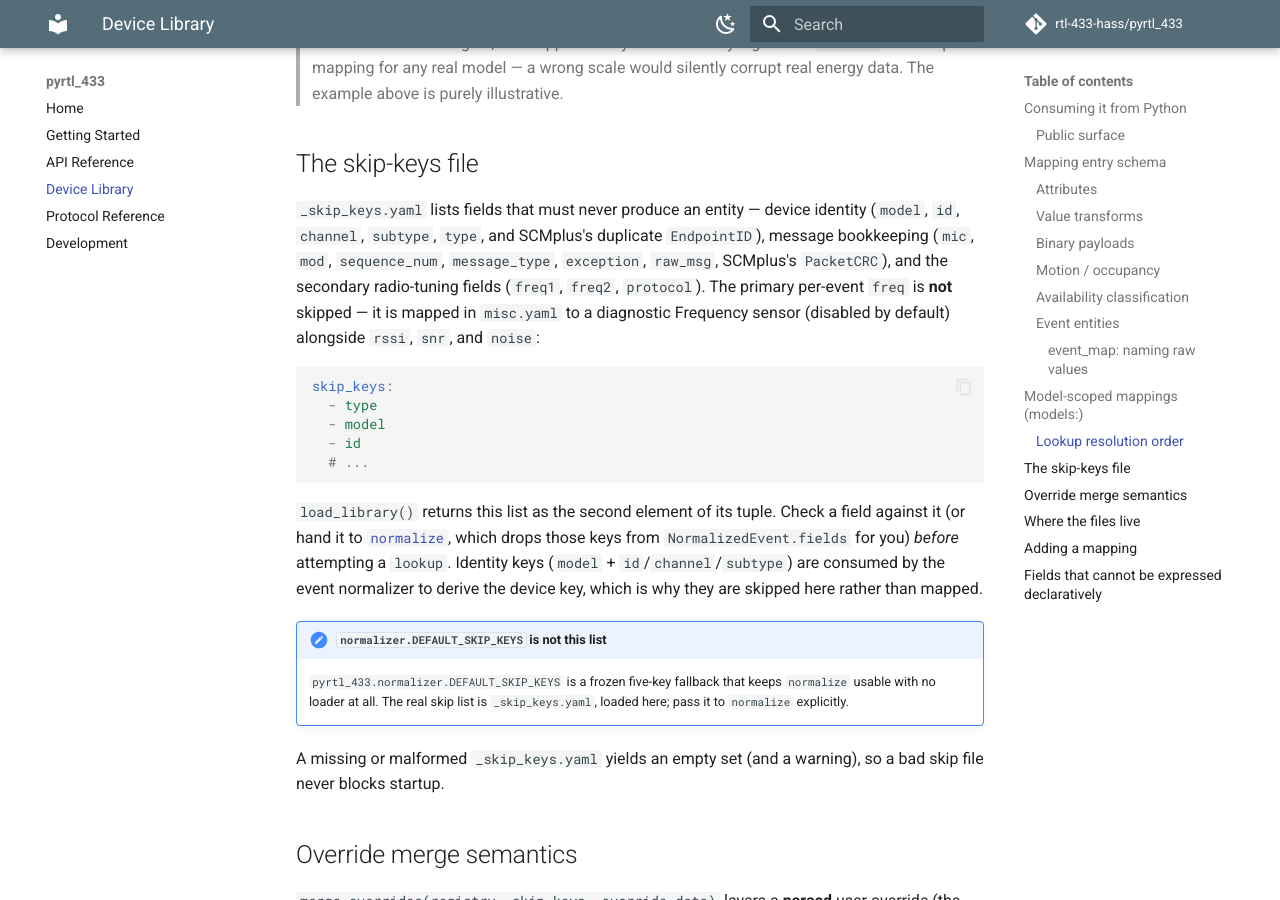
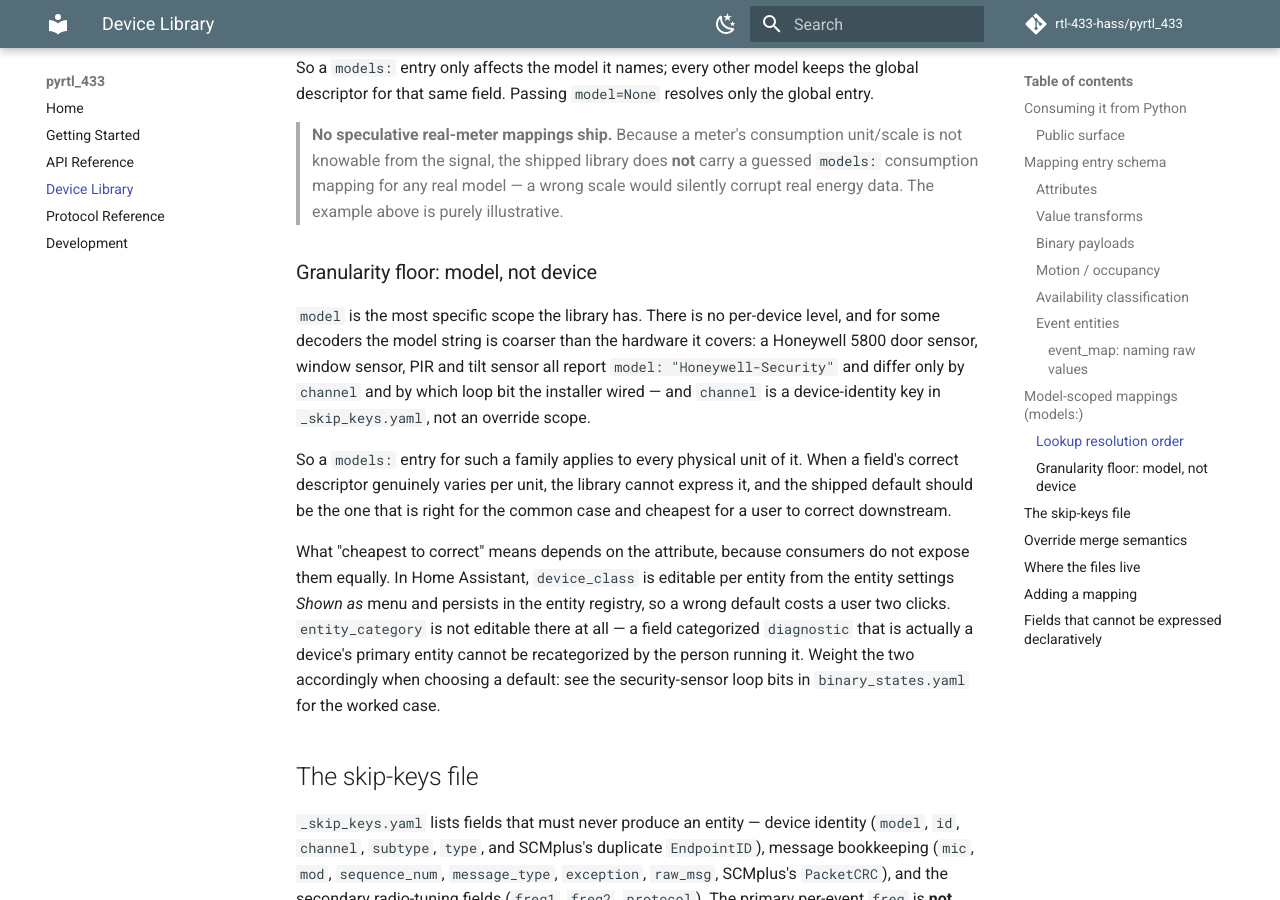
Before and after one commit to rtl-433-hass/pyrtl_433, an MkDocs documentation site: the page built from docs/device-library.md, in a window 1280 px wide and 900 px high, scrolled down 9907 px. Built offline with MkDocs 1.6.1 and Material for MkDocs 9.7.7, drawn with Linux system fonts in a browser that asks for light colours; comment, search, counter and statistics services are not loaded; the version menu is left out; some of the changed text lies outside the part shown.

Commit message:
fix(library): make security-sensor loop contacts primary entities (#49)
`contact_open` and `reed_open` shipped as `entity_category: diagnostic`
with `device_class: safety`, so a Honeywell 5800 device produced no
primary entity at all: every field it emits (`contact_open`, `reed_open`,
`alarm`, `tamper`, `battery_ok`) landed in the Diagnostic section, and
`state`, `event` and `heartbeat` are unmapped.

Those two values were never a decision. Upstream added `tamper`/`alarm`
with `device_class: safety` in merbanan/rtl_433#1357, then categorized
them in #1952, whose stated rule was to mark "the NON-PRIMARY entities".
`contact_open`/`reed_open` arrived two years later in #2881, copy-pasted
from the adjacent `tamper` block -- the category and the class came along
with the paste, and neither is mentioned anywhere in that PR. On these
devices the loop bits ARE the primary entity, so the inherited category
contradicts the rule that introduced it.

Drop `entity_category` from `contact_open`, `reed_open` and `alarm`, and
retype the two contacts to `device_class: opening` (they read Open/Closed,
not Unsafe/Safe). `tamper` is non-primary on every decoder that emits it
and keeps the upstream category.

Which loop is live is an installer choice per physical sensor, so no
shipped default is right for everyone. The split follows what a user can
repair downstream: Home Assistant exposes `device_class` per entity via
entity settings "Shown as" (and lists the group holding the shipped class
first, so `opening` puts window/door/garage_door on top and keeps
motion/occupancy one divider below), while `entity_category` is not
editable there at all.

Drop the "ported faithfully" claims from the library reference, since the
upstream table is now a starting point rather than a specification, and
document the granularity floor: `model` is the most specific scope the
library has, and `Honeywell-Security` covers doors, windows, PIRs and
tilt sensors alike.

Refs: https://github.com/merbanan/rtl_433/pull/2881#issuecomment-2028497556


Claude-Session: https://claude.ai/code/session_01GMGpiLVZXP71KHQUPGfqTV

Co-authored-by: Claude Opus 5 (1M context) <noreply@anthropic.com>

```diff
--- a/docs/device-library.md
+++ b/docs/device-library.md
@@ -18,11 +18,17 @@ Its descriptor vocabulary (`platform`, `device_class`, `state_class`,
 vocabulary, so a Home Assistant consumer maps it 1:1 — but nothing here imports
 Home Assistant, and any consumer can read the same fields.
 
-> The shipped library is a faithful port of the curated `mappings` table and
-> `SKIP_KEYS` from rtl_433's own
-> [`examples/rtl_433_mqtt_hass.py`](https://github.com/merbanan/rtl_433/blob/90621a8cb56c79b766077cadce4dc37bc613c54c/examples/rtl_433_mqtt_hass.py).
-> The mapping *semantics* (device class, unit, state class, value transform,
-> unique-id suffix) are reused; the MQTT transport is discarded.
+> The shipped library started from the curated `mappings` table and `SKIP_KEYS`
+> in rtl_433's own
+> [`examples/rtl_433_mqtt_hass.py`](https://github.com/merbanan/rtl_433/blob/90621a8cb56c79b766077cadce4dc37bc613c54c/examples/rtl_433_mqtt_hass.py):
+> the mapping *semantics* (device class, unit, state class, value transform,
+> unique-id suffix) are reused and the MQTT transport is discarded.
+>
+> It is not kept in lockstep with that table. Where an upstream value is wrong
+> for real hardware the library diverges deliberately, and the reasoning is
+> recorded in a comment next to the field in `data/*.yaml` — see the
+> security-sensor loop bits in `binary_states.yaml` for a worked example. Treat
+> the upstream table as the starting point, not as the specification.
 
 ## Consuming it from Python
 
@@ -390,6 +396,29 @@ global entry.
 > scale would silently corrupt real energy data. The example above is purely
 > illustrative.
 
+### Granularity floor: model, not device
+
+`model` is the most specific scope the library has. There is no per-device level,
+and for some decoders the model string is coarser than the hardware it covers: a
+Honeywell 5800 door sensor, window sensor, PIR and tilt sensor all report
+`model: "Honeywell-Security"` and differ only by `channel` and by which loop bit
+the installer wired — and `channel` is a device-identity key in
+`_skip_keys.yaml`, not an override scope.
+
+So a `models:` entry for such a family applies to every physical unit of it. When
+a field's correct descriptor genuinely varies per unit, the library cannot
+express it, and the shipped default should be the one that is right for the
+common case and cheapest for a user to correct downstream.
+
+What "cheapest to correct" means depends on the attribute, because consumers do
+not expose them equally. In Home Assistant, `device_class` is editable per entity
+from the entity settings *Shown as* menu and persists in the entity registry, so
+a wrong default costs a user two clicks. `entity_category` is not editable there
+at all — a field categorized `diagnostic` that is actually a device's primary
+entity cannot be recategorized by the person running it. Weight the two
+accordingly when choosing a default: see the security-sensor loop bits in
+`binary_states.yaml` for the worked case.
+
 ## The skip-keys file
 
 `_skip_keys.yaml` lists fields that must never produce an entity — device
```
Also changed, not shown: other parts of docs/device-library.md (+0 -2 lines), 2 other files.
